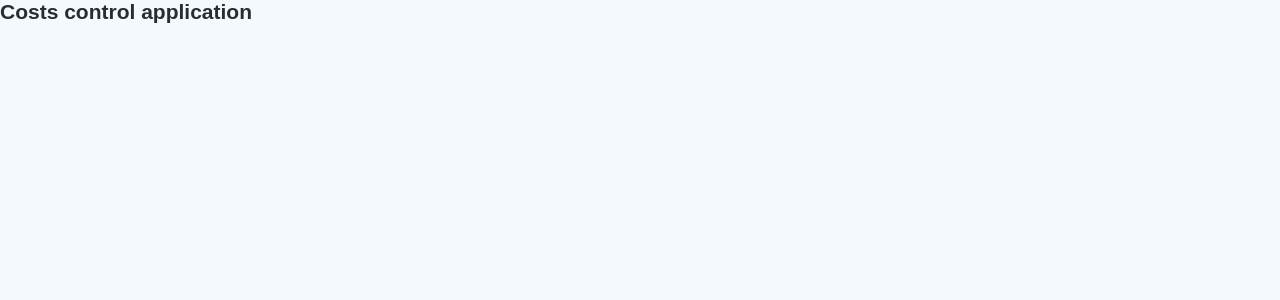
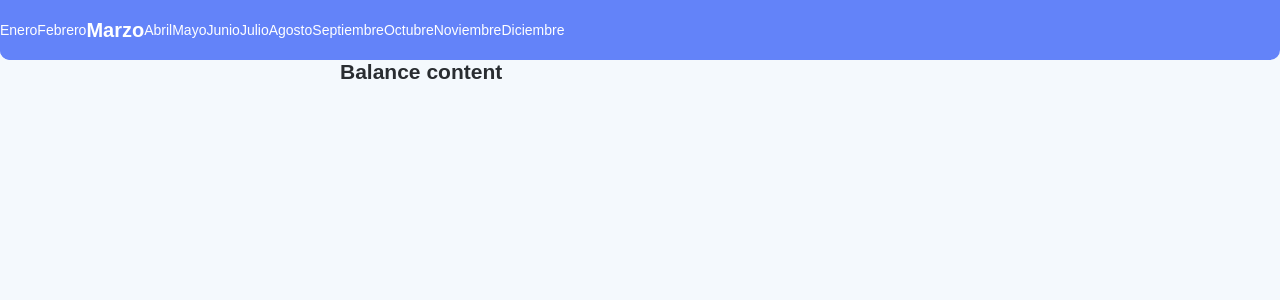
Before and after one commit to IrvingRR/control-cost-app, a React (Vite) app: page / in a window 1280 px wide. Shown: the top 300 px of the page. Built offline with nearby package versions, Linux system fonts and the light colour scheme.

Commit message:
[Design]: MonthFilter component design created

```diff
--- a/src/App.jsx
+++ b/src/App.jsx
@@ -1,3 +1,6 @@
+import { Button } from "./common/Button";
+import { MonthFilter } from "./components";
+import { Container, Content } from "./styled/common/main.styles";
 import { GlobalStyle } from "./styled/globalStyles";
 
 function App() {
@@ -5,7 +8,12 @@ function App() {
   return (
     <>
       <GlobalStyle/>
-      <h2>Costs control application</h2>
+      <Container>
+        <MonthFilter/>
+        <Content>
+          <h2>Balance content</h2>
+        </Content>
+      </Container>
     </>
   )
 }
--- /dev/null
+++ b/src/components/MonthFilter.jsx
@@ -0,0 +1,19 @@
+import { MonthsContainer, MonthElement } from "../styled/components/monthFilter.styles";
+import { useState } from 'react';
+
+const months = ['Enero', 'Febrero', 'Marzo', 'Abril', 'Mayo', 'Junio', 'Julio', 'Agosto', 'Septiembre', 'Octubre', 'Noviembre', 'Diciembre'];
+
+export const MonthFilter = () => {
+
+  const [monthSelected, setMonthSelected] = useState('Marzo');
+
+  const handleSelectMonth = (mount) => { setMonthSelected(mount) };
+
+  return (
+    <MonthsContainer>
+      { months.map((month, index) => (
+        <MonthElement onClick={ () => handleSelectMonth(month) } key={`${month}-${index}`} selected={ monthSelected === month }>{ month }</MonthElement>
+      )) }
+    </MonthsContainer>
+  );
+};
--- /dev/null
+++ b/src/components/index.js
@@ -0,0 +1 @@
+export * from './MonthFilter';
--- /dev/null
+++ b/src/styled/common/main.styles.js
@@ -0,0 +1,16 @@
+import styled from 'styled-components';
+
+export const Container = styled.main`
+    width: 100%;
+    display: flex;
+    flex-direction: column;
+    align-items: center;
+`;
+
+export const Content = styled.div`
+    width: 100%;
+
+    @media screen and (min-width: 768px) {
+        width: 600px;
+    }
+`;
--- /dev/null
+++ b/src/styled/components/monthFilter.styles.js
@@ -0,0 +1,34 @@
+import styled,  { css } from 'styled-components';
+
+export const MonthsContainer = styled.ul`
+    width: 100%;
+    height: 60px;
+    display: flex;
+    align-items: center;
+    background-color: var(--primary-color);
+    border-bottom-left-radius: 10px;
+    border-bottom-right-radius: 10px;
+    overflow: auto;
+
+    &::-webkit-scrollbar {
+        display: none;
+    }
+
+`;
+
+export const MonthElement = styled.li`
+    display: flex;
+    justify-content: center;
+    align-items: center;
+    color: var(--white-color);
+    height: 100%;
+    padding: 20px;
+    background-color: var(--primary-color);
+    transition: var(--transition);
+    cursor: pointer;
+
+    ${ props => props.selected && css`
+        font-weight: bold;
+        font-size: var(--fs-l);
+    ` }
+`;
```
